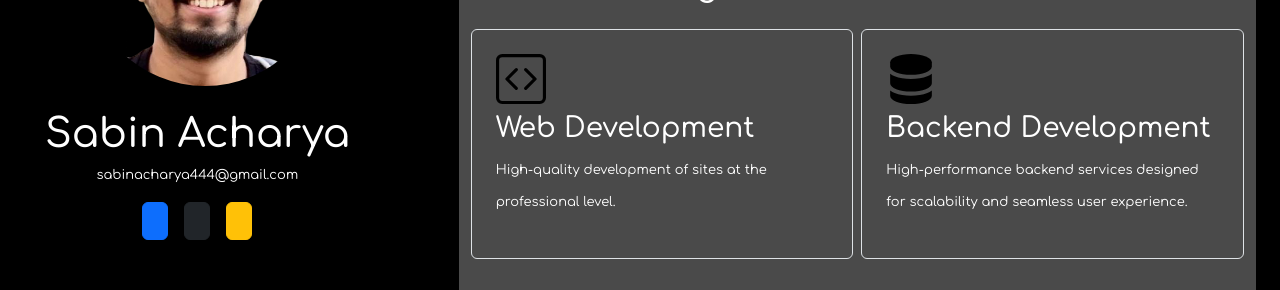
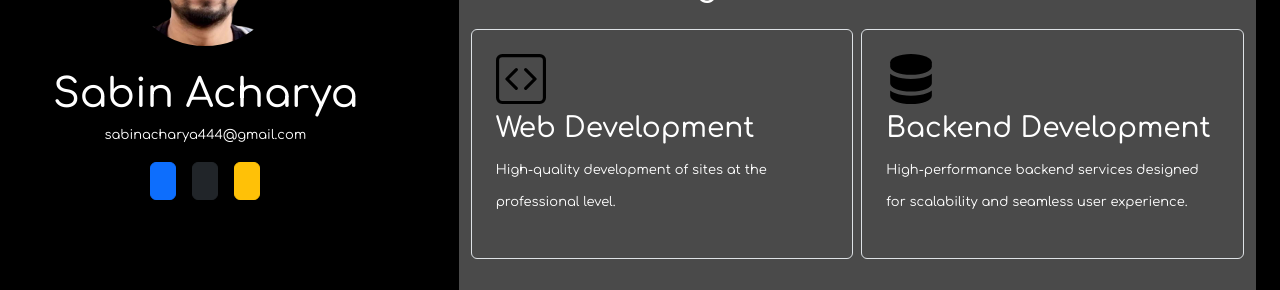
Before and after one commit to sabinacharyadev/react-my-portfolio, a React (Vite) app: page / in a window 1280 px wide. Shown: the part 369-659 px from the top of the page. Built offline with nearby package versions, Linux system fonts and the light colour scheme; a web font is replaced by a local one.

Commit message:
profile component updated

```diff
--- a/src/components/ProfileComponent.jsx
+++ b/src/components/ProfileComponent.jsx
@@ -4,14 +4,14 @@
 const ProfileComponent = () => {
   return (
     <>
-      <div className="d-flex flex-lg-column align-items-center">
+      <div className="d-flex align-items-center  flex-lg-column ">
         <Image
-          style={{ width: "15rem" }}
+          style={{ width: "10rem" }}
           className="my-4"
           src={ProfileImage}
           roundedCircle
         />
-        <div style={{ marginLeft: "-1rem" }}>
+        <div>
           <h1>Sabin Acharya</h1>
           <p className="text-center">sabinacharya444@gmail.com</p>
 
```
